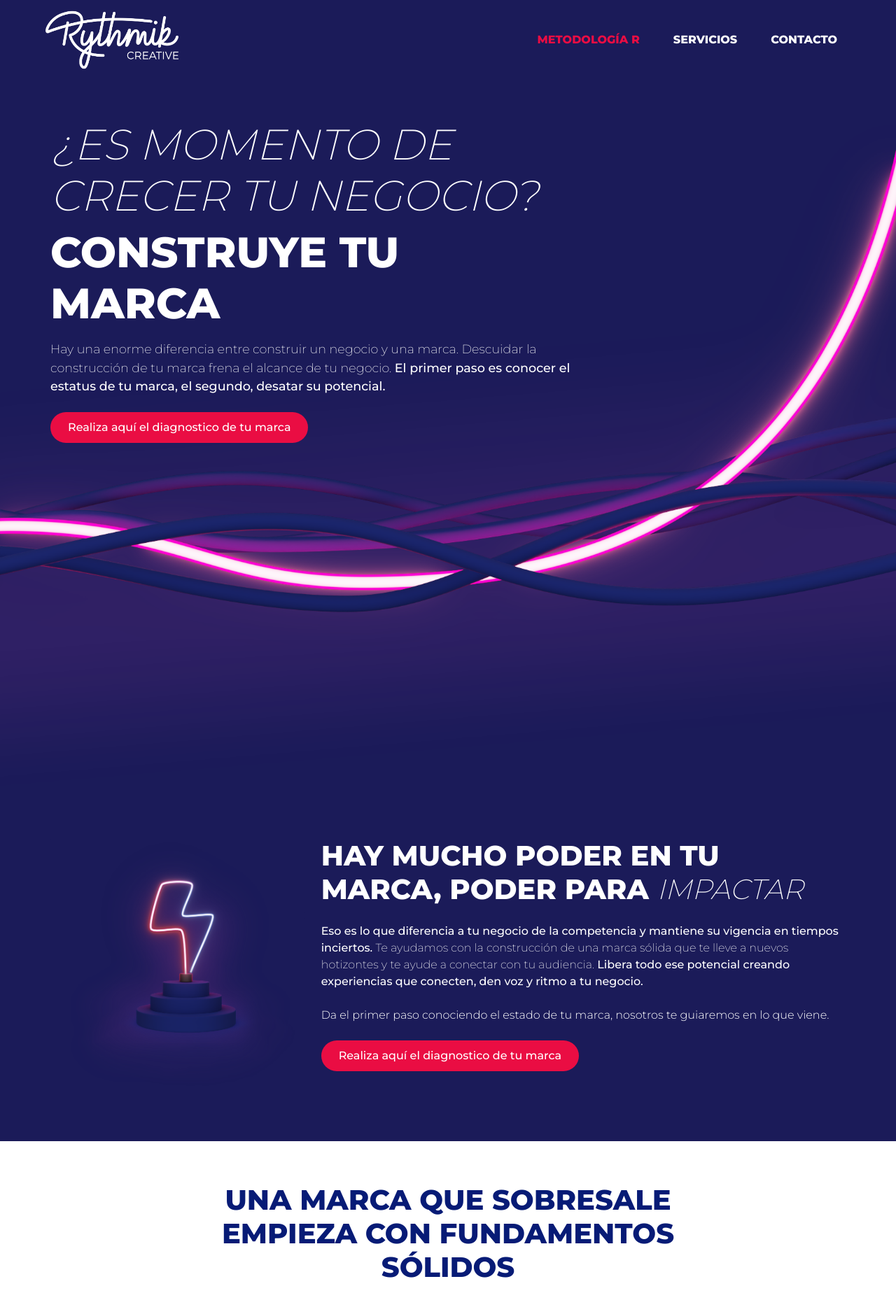
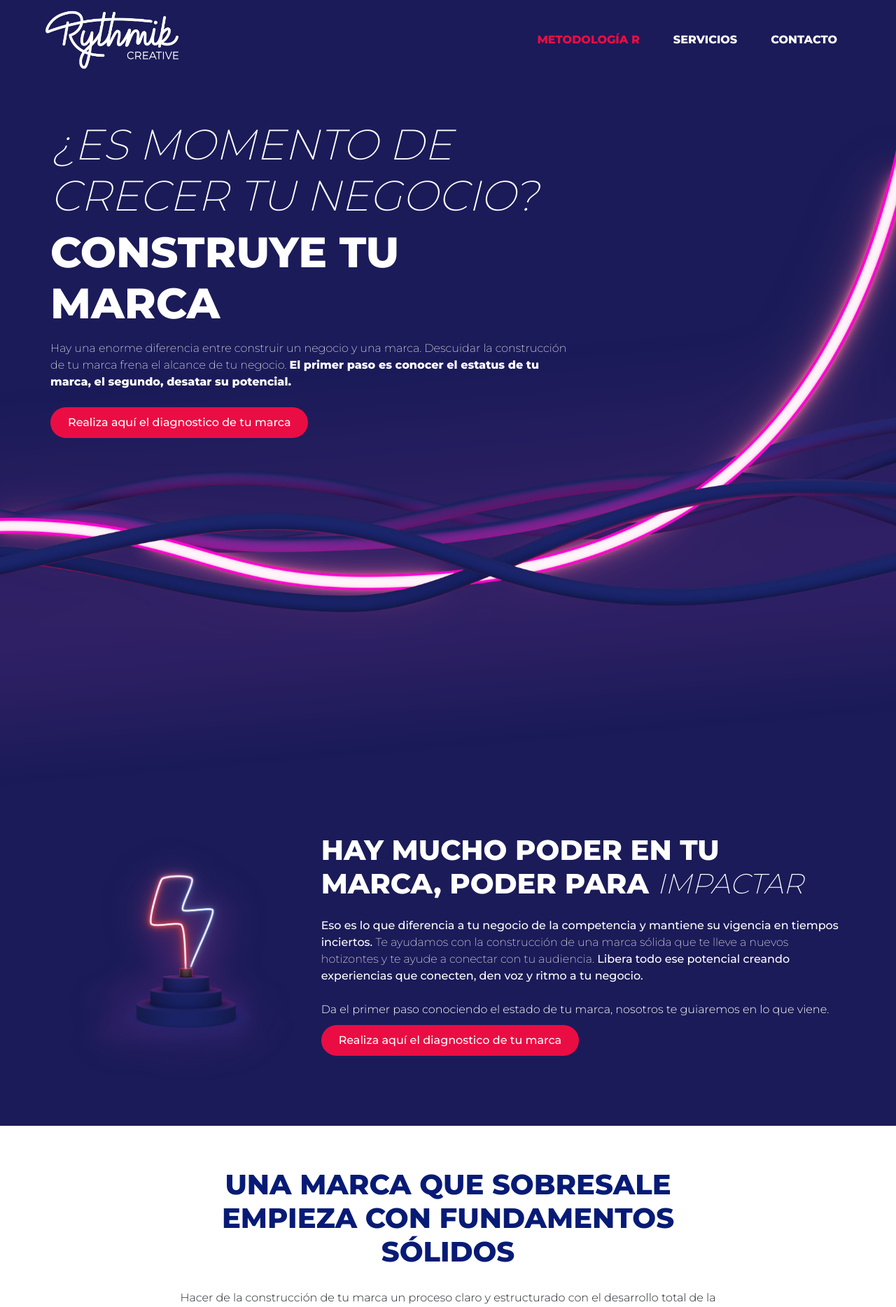
Before and after one commit to juangomez0120/Rythmik-repo, a PHP site: page / in a window 1280 px wide. Shown: the top 1868 px of the page at 70% size. Run offline with PHP 8.4, Linux system fonts and the light colour scheme; some libraries are stand-ins or nearby versions.

Commit message:
cambioss

```diff
--- a/index.html
+++ b/index.html
@@ -19,7 +19,7 @@
     <div id="index">
         <img id="img-landing" src="./img/Hero_main_mod1.png" alt="">
         <nav id="navbarr" class="navbar navbar-expand-lg">
-            <div class="container-fluid mx-5">
+            <div class="container-fluid mx-md-5 mx-sm-2">
                 <a href="#" class="navbar-brand">
                     <img id="logo-nav" src="./img/RTMKS_White.png" alt="" width="200">
                 </a>
@@ -41,16 +41,16 @@
                 </div>
             </div>
         </nav>
-        <div class="container-fluid texto-landing">
-            <div class="row mt-5 mx-5">
+        <div class="container-fluid texto-pagina-1">
+            <div class="row mt-5 mx-md-5 mx-sm-2">
                 <div class="col-lg-8 col-12">
-                    <h1 class="pregunta-primera mt-2"><i>¿ES MOMENTO DE CRECER TU NEGOCIO?</i></h1>
-                    <h1 class="contruye mb-3">CONSTRUYE TU MARCA</h1>
-                    <p class="primer-parrafo mb-4">Hay una enorme diferencia entre construir un negocio y una marca. Descuidar la construcción de tu marca frena el alcance de tu negocio. <span>El primer paso es conocer el estatus de tu marca, el segundo, desatar su potencial.</span></p>
-                    <button class="primer-boton texto-boton">Realiza aquí el diagnostico de tu marca</button>
+                    <h1 class="mt-2 titulo-1"><i class="light">¿ES MOMENTO DE CRECER TU NEGOCIO?</i></h1>
+                    <h1 class="titulo-1 bold mb-3">CONSTRUYE TU MARCA</h1>
+                    <p class="light mb-4">Hay una enorme diferencia entre construir un negocio y una marca. Descuidar la construcción de tu marca frena el alcance de tu negocio. <span class="bold">El primer paso es conocer el estatus de tu marca, el segundo, desatar su potencial.</span></p>
+                    <button onclick="window.open('https://linktr.ee/rythmik.mx','_blank')" class="boton-rojo-1 texto-boton">Realiza aquí el diagnostico de tu marca</button>
                 </div>
             </div>
-            <div class="row mx-5 segundo-texto-index justify-content-center">
+            <div class="row mx-md-5 mx-sm-2 segundo-texto-index justify-content-center">
                 <div class="col-lg-4 col-12">
                     <img class="img-fluid" src="./img/LightningPower.png" alt="">
                 </div>
@@ -58,7 +58,7 @@
                     <h1 class="mb-4">HAY MUCHO PODER EN TU MARCA, PODER PARA <i>IMPACTAR</i></h1>
                     <p class="mb-4">Eso es lo que diferencia a tu negocio de la competencia y mantiene su vigencia en tiempos inciertos. <span>Te ayudamos con la construcción de una marca sólida que te lleve a nuevos hotizontes y te ayude a conectar con tu audiencia.</span> Libera todo ese potencial creando experiencias que conecten, den voz y ritmo a tu negocio.</p>
                     <span class="mb-4">Da el primer paso conociendo el estado de tu marca, nosotros te guiaremos en lo que viene.</span>
-                    <button class="primer-boton texto-boton mt-4">Realiza aquí el diagnostico de tu marca</button>
+                    <button onclick="window.open('https://linktr.ee/rythmik.mx','_blank')" class="boton-rojo-1 texto-boton">Realiza aquí el diagnostico de tu marca</button>
                 </class>
             </div>
         </div>
@@ -72,7 +72,7 @@
                     <h3 class="font-metodologia subtitulo-metodologia">TU MARCA VIVE EL PROCESO DE:</h3>
                 </div>
             </div>
-            <div class="row mx-5 mb-5 lista-metodologia align-items-top">
+            <div class="row mx-md-5 mx-sm-2 mb-5 lista-metodologia align-items-top">
                 <div class="col-lg-4 col-12">
                     <div class="row">
                         <div class="col-4">
@@ -82,7 +82,7 @@
                             <h3 class="font-metodologia">DIAGNÓSTICO</h3>
                             <p class="sub-lista">CONÓCE EL ESTATUS DE TU MARCA</p>
                             <p>El primer paso es diagnosticar el estado actual de tu marca, <span>así sabremos en dónde hay que trabajar y en dónde tendrá mayor efecto tu inversión.</span></p>
-                            <button class="boton-metodologia-1 texto-boton">Realiza tu diagnóstico</button>
+                            <button onclick="window.open('https://linktr.ee/rythmik.mx','_blank')" class="boton-metodologia-1 texto-boton">Realiza tu diagnóstico</button>
                         </div>
                     </div>
                 </div>
@@ -95,7 +95,6 @@
                             <h3 class="font-metodologia">DESARROLLO</h3>
                             <p class="sub-lista">PLAN PARA FORTALECER TU MARCA</p>
                             <p><span>El siguiente es establecer un plan de acción para desarrollar cada elemento de la marca</span> de forma que haya ritmo, armonía y coherencia en cada uno.</p>
-                            <button class="boton-metodologia texto-boton">Conóce la metodología</button>
                         </div>
                     </div>
                 </div>
@@ -108,7 +107,7 @@
                             <h3 class="font-metodologia">CRECIMIENTO</h3>
                             <p class="sub-lista">EJECUCIÓN DE EXPERIENCIAS CREATIVAS</p>
                             <p>Una vez desarrollada la estrategia, es momento de ponerla en acción en diferentes medios para <span>atraer a tu audiencia e impulsar tu negocio.</span></p>
-                            <button class="boton-metodologia texto-boton">Conóce nuestros servicios</button>
+                            <button onclick="window.open('http://rythmik.mx/servicios.html','_blank')" class="boton-metodologia texto-boton">Conóce nuestros servicios</button>
                         </div>
                     </div>
                 </div>
@@ -134,11 +133,11 @@
         </div>
     </div>
     <div class="container-fluid no-sabes">
-        <div class="row mx-5">
+        <div class="row mx-md-5 mx-sm-2">
             <div class="col-lg-4 col-12 no-sabes-texto">
                 <h1>¿NO SABES POR DÓNDE EMPEZAR?</h1>
                 <p>Conocer el estatus de tu marca es el primer paso para exponenciar su crecimiento.</p>
-                <button class="primer-boton texto-boton">Realiza aquí el diagnostico de tu marca</button>
+                <button onclick="window.open('https://linktr.ee/rythmik.mx','_blank')" class="boton-rojo-1 texto-boton">Realiza aquí el diagnostico de tu marca</button>
             </div>
         </div>
     </div>
@@ -146,7 +145,7 @@
         <h1>DESATA EL PODER DE TU <i>MARCA</i></h1>
     </div>
     <div class="contactanos container-fluid my-5" id="contactanos-div">
-        <div class="row justify-content-between mx-5">
+        <div class="row justify-content-between mx-md-5 mx-sm-2">
             <div class="col-lg-4 col-12 texto-contactanos">
                 <img src="./img/RTHMK_ISO.svg" alt="" class="filter-red img-fluid logo-contactanos mb-4">
                 <h1 class="font-metodologia">¿TIENES DUDAS DEL PROCESO?</h1>
@@ -179,8 +178,8 @@
             </div>
         </div>
     </div>
-    <div class="footer container-fluid">
-        <div class="row justify-content-evenly">
+    <div class="footer container-fluid mx-auto">
+        <div class="row justify-content-evenly align-items-center flex-column flex-md-row">
             <div class="col-3">
                 <a href="#contactanos" class="link-footer">Contacto</a>
             </div>
--- a/styles.css
+++ b/styles.css
@@ -5,6 +5,46 @@
 body{
     font-family: 'Montserrat', sans-serif;
     font-weight: 300;
+}
+
+#index{
+    background-color: #1B1B59;
+    background-size: cover;
+    z-index: 1;
+}
+
+#img-landing{
+    position: absolute;
+    top: -30%;
+    width: 100%;
+    z-index: 2;
+}
+
+#navbarr{
+    position: relative;
+    z-index: 3;
+}
+
+#logo-nav{
+    width: 200px;
+}
+
+.texto-pagina-1{
+    position: relative;
+    color: white;
+    z-index: 3;
+}
+
+.titulo-1{
+    font-size: 3.8rem;
+}
+
+.bold{
+    font-weight: 900;
+}
+
+.light{
+    font-weight: 200;
 }
 
 .logonav{
@@ -46,31 +86,12 @@
     margin: 0;
 }
 
-.texto-landing{
-    position: relative;
-    color: white;
-    z-index: 3;
-}
-
-#index{
-    background-color: #1B1B59;
-    background-size: cover;
-    z-index: 1;
-}
-
 #hero-main{
     position: absolute;
     top: -400px;
     width: 100vw;
 }
 
-.pregunta-primera{
-    font-size: 3.8rem;
-}
-
-.pregunta-primera i{
-    font-weight: 200;
-}
 
 .contruye{
     font-weight: 800;
@@ -86,13 +107,8 @@
     font-weight: 400;
 }
 
-#navbarr{
-    position: relative;
-    z-index: 3;
-}
-
-.primer-boton{
-    display: block;
+.boton-rojo-1{
+    display: inline-block;
     border:none;
     background-color: #EA0D43;
     border-radius: 25px;
@@ -125,7 +141,7 @@
     margin-bottom: 100px;
 }
 
-.segundo-texto-index .primer-boton{
+.segundo-texto-index .boton-rojo-1{
     margin-bottom: 100px;
     margin-top: 10px;
 }
```
Also changed, not shown: other parts of styles.css (+26 -18 lines), servicios.html (+6 -6 lines).
